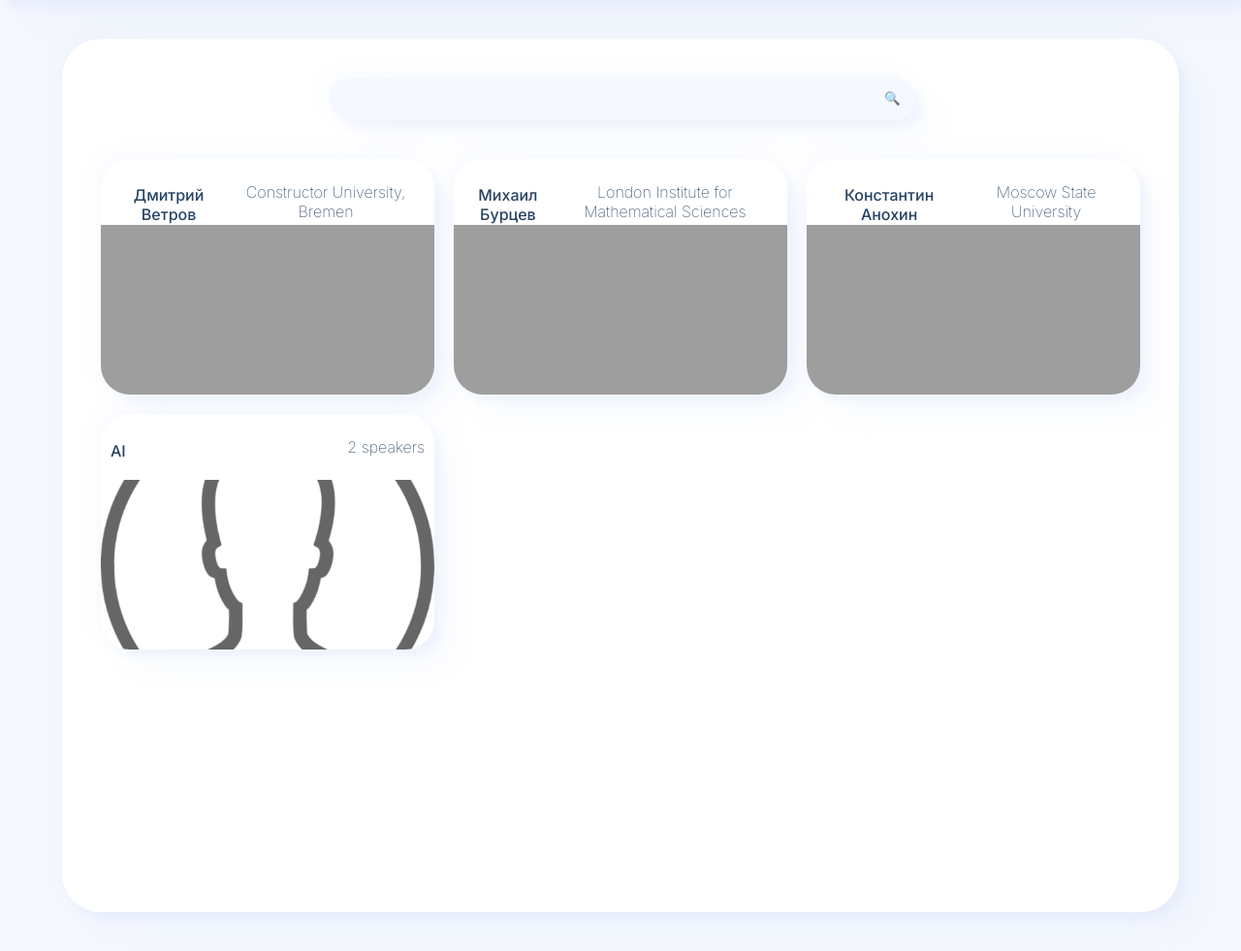
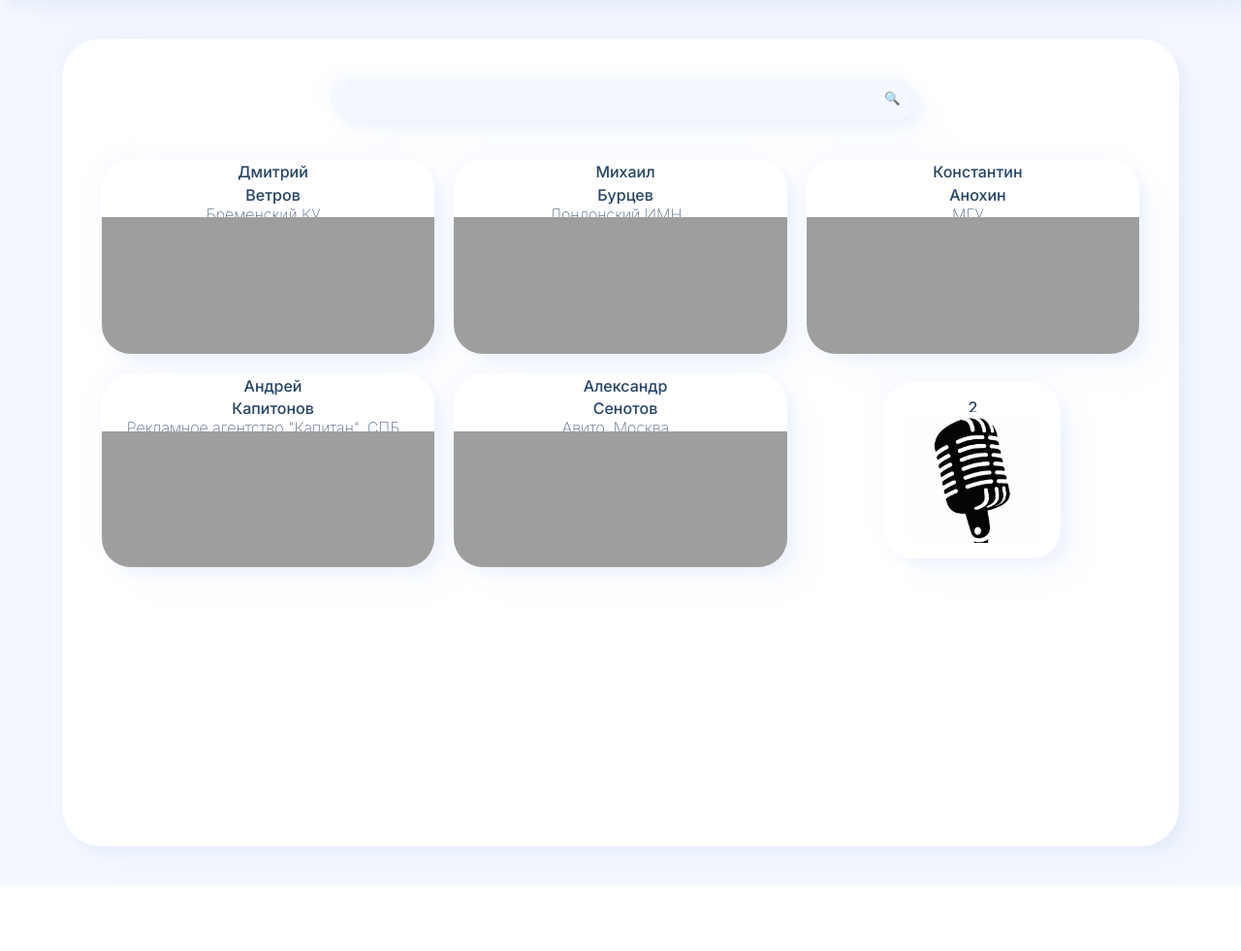
Before and after one commit to CrinGelele/ai_meetups_app, a Django app: page /speakers/ in a window 1280 px wide. Shown: the part 72-1053 px from the top of the page at 97% size. After the commit the page ends 975 px from the top, so only its background shows below. Run offline with Django 5.2, Linux system fonts and the light colour scheme.

Commit message:
Lab 1 fixes (in rip table)

```diff
--- a/speakers/static/css/base.css
+++ b/speakers/static/css/base.css
@@ -80,18 +80,50 @@
 
 .card-list {
     display: grid;
-    justify-content: center;
+    justify-items: center;
     padding-left: 2.5rem;
     padding-right: 2.5rem;
     grid-template-columns: repeat(3, minmax(0, 1fr));
-    grid-template-rows: repeat(2, 33%);
+    grid-template-rows: repeat(2, 30%);
     gap: 1.25rem;
+
+    .meetup-card {
+        margin-top: auto;
+        margin-bottom: auto;
+        display: flex;
+        flex-direction: column;
+        height: 150px;
+        width: 150px;
+        overflow: hidden;
+        align-items: center;
+        background-color: white;
+        padding: 1rem;
+        border-radius: 30px;
+        box-shadow: -6px -6px 20px rgba(186, 202, 247, .1), 24px 24px 30px rgba(209, 220, 250, .12), 8px 8px 8px rgba(163, 184, 245, .1);
+
+        .speakers-counter {
+            height: 10%;
+            width: 90%;
+            margin: 0;
+            text-align: center;
+            font-family: "Inter", sans-serif;
+            font-weight: 500;
+            font-style: normal;
+        }
+
+        img {
+            width: 90%; /* Ширина изображений */
+            height: 90%; /* Высота изображении */
+            object-fit: fill;
+        }
+    }
 
     .speaker-card {
         display: flex;
         flex-direction: column;
         overflow: hidden;
-        padding-top: 1.5rem;
+        width: 100%;
+        height: 100%;
         align-items: center;
         background-color: white;
         border-radius: 30px;
@@ -99,13 +131,14 @@
 
         img {
             width: 100%; /* Ширина изображений */
-            height: 80%; /* Высота изображении */
+            height: 70%; /* Высота изображении */
             object-fit: cover;
         }
 
         .text-container {
             display: flex;
-            height: 20%;
+            flex-direction: column;
+            height: 30%;
             width: 100%;
             text-align: center;
             justify-content: space-between;
--- a/speakers/templates/speakers/speaker_cards.html
+++ b/speakers/templates/speakers/speaker_cards.html
@@ -5,26 +5,24 @@
 {% block content %}
     <div class="search-container">
         <form method="get" action="/speakers/">
-            <input type="text" name="srch" value="{{srch}}">
+            <input type="text" name="speaker_name_to_find" value="{{speaker_name_to_find}}">
             <button type="submit" class="search-btn">&#128269;</button>
         </form>
     </div>
     <div class="card-list">
         {% for key, value in speakers.items %}
-            <div class="speaker-card" onclick="location.href='page/?speaker_id={{key}}'";>
+            <div class="speaker-card" onclick="location.href='{% url 'speaker_page' key %}'";>
                 <div class="text-container">
-                    <p class="primary-text"> {{value.name}} {{value.surname}}</p>
+                    <p class="primary-text">{{value.name}}</p>
+                    <p class="primary-text">{{value.surname}}</p>
                     <p class="secondary-text">{{value.short_disc}}</p>
                 </div>
                 <img src="{{value.img_url}}" alt="speaker">
             </div>
         {% endfor %}
-        <div class="speaker-card" onclick="location.href='meetup/?meetup_id={{current_meetup_id}}'";>
-            <div class="text-container">
-                <p class="primary-text">{{meetup.topic}}</p>
-                <p class="secondary-text">{{speakers_quantity}} speakers</p>
-            </div>
-            <img src="{% static "img/default-speaker.png" %}" alt="speaker">
+        <div class="meetup-card" onclick="location.href='{% url 'meetup_page' current_meetup_id %}'";>
+            <p class="speakers-counter">{{speakers_quantity}}</p>
+            <img src="{% static "img/meetup_icon.jpg" %}" alt="meetup_icon">
         </div>
     </div>
 {% endblock %}
--- a/speakers/templates/speakers/speaker_page.html
+++ b/speakers/templates/speakers/speaker_page.html
@@ -8,7 +8,7 @@
             <p class="primary-text">{{speaker_info.name}} {{speaker_info.surname}}</p>
             <p class="secondary-text">{{speaker_info.short_disc}}</p>
             <p class="info-text">{{speaker_info.long_disc}}</p>
-                <button class="submit_btn">Submit</button>
+                <button class="submit_btn">Пригласить</button>
         </div>
         <img src="{{ speaker_info.img_url }}" alt="speaker">
     </div>
--- a/speakers/urls.py
+++ b/speakers/urls.py
@@ -3,7 +3,7 @@
 from . import views
 
 urlpatterns = [
-    path("", views.speakers_menu),
-    path("page/", views.speaker_page),
-    path("meetup/", views.meetup_page)
+    path("", views.speakers_menu, name='speakers_menu_page'),
+    path("page/<int:speaker_id>/", views.speaker_page, name='speaker_page'),
+    path("meetup/<int:meetup_id>/", views.meetup_page, name='meetup_page')
 ]
--- a/speakers/views.py
+++ b/speakers/views.py
@@ -7,73 +7,82 @@
     1: {
        'name': 'Дмитрий',
        'surname': 'Ветров',
-       'short_disc': 'Constructor University, Bremen',
-       'long_disc': 'К.ф.-м.н., профессор компьютерных наук в Constructor University, Bremen, профессор компьютерных наук в Высшей Школе Экономики',
+       'short_disc': 'Бременский КУ',
+       'long_disc': 'К.ф.-м.н., профессор компьютерных наук в Бременском Конструкторском Университете, профессор компьютерных наук в Высшей Школе Экономики',
        'img_url': 'http://localhost:9000/speakers-img-storage/dmitry_vetrov.jpg'
     },
     2: {
        'name': 'Михаил',
        'surname': 'Бурцев',
-       'short_disc': 'London Institute for Mathematical Sciences',
+       'short_disc': 'Лондонский ИМН',
        'long_disc': 'Является стипендиантом им. Ландау в Лондонском Институте Математических Наук. Ранее был научным руководителем Научно-исследовательского института Искусственного Интеллекта, а также руководителем лаборатории нейронных сетей и глубокого обучения МФТИ. Под его руководством была разработана платформа диалогового искусственного интеллекта DeepPavlov.',
        'img_url': 'http://localhost:9000/speakers-img-storage/mikhail_burtsev.jpg'
     },
     3: {
        'name': 'Константин',
        'surname': 'Анохин',
-       'short_disc': 'Moscow State University',
+       'short_disc': 'МГУ',
        'long_disc': 'Академик РАН, руководитель научно-образовательной школы «Мозг, когнитивные системы, искусственный интеллект», директор Института перспективных исследований мозга МГУ имени М.В.Ломоносова, заведующий лабораторией нейробиологии памяти НИИ нормальной физиологии имени П.К.Анохина.',
        'img_url': 'http://localhost:9000/speakers-img-storage/konstantin_anokhin.jpg'
+    },
+    4: {
+       'name': 'Андрей',
+       'surname': 'Капитонов',
+       'short_disc': 'Рекламное агентство "Капитан", СПБ',
+       'long_disc': 'Бесплатные лиды с Яндекс Карты.- Геолокация рулит. Яндекс Карты и Яндекс Бизнес. Как мы сделали ROMI 4300% по стоматологии. Ответы на вопросы.Социальные сети и мессенджерыО СПИКЕРЕАндрей Капитонов ⁃ Рекламное агентство «Капитан». Официальный партнер Яндекс.Бизнес. https://businessonmaps.pro – Спикер выставок «РИДО», «Реклама», «Мир детства», «ПетерФуд», “ProdExpo”. Конференциях «Суровый Питерский SMM», РБК «Предпринимательский класс 2.0», “Merge” и других. ⁃ Печатался в изданиях: Forbes, Российская газета, Деловой Петербург, Пресс-служба, Новинки рекламы, Аргументы и факты, Ведомости, Коммерсант, Мойка 78, Собесендник.ру, На Невском, Коммерческий директор, Своё дело плюс и т.д. ⁃ Телесюжеты: Первый канал, 78 канал, Телеканал 360, ТВ Санкт-Петербург, РазТВ, Россия-1, ТВ Мир.',
+       'img_url': 'http://localhost:9000/speakers-img-storage/andrey_kapitonov.jpg'
+    },
+    5: {
+       'name': 'Александр',
+       'surname': 'Сенотов',
+       'short_disc': 'Авито, Москва',
+       'long_disc': 'Бывший юрист с 9-летним стажем; 6 лет в управлении IT продуктами: был продактом, лидом, CPO (МТС, Сбер, WASD.TV (http://wasd.tv/)); Создавал продукты в корпорации с нуля, растил команды, выгонял токсиков и сам создавал токсичные условия, выстраивал процессы дискавери, деливери, work-life balance, а еще — пищевое поведение своих котов; Развивал сервисы для создателей контента и геймеров. Был ментором для талантливых девушек в проекте Women in Tech.',
+       'img_url': 'http://localhost:9000/speakers-img-storage/alexander_senotov.jpg'
     }
 }
 
-meetups = {
-    1: {
+meetups = [
+    {
+        'id': 1,
         'date': '2024-10-03',
         'topic': 'AI',
+        'speakers': [{'id': 1, 'approx_perfomance_duration': 30}, {'id': 3, 'approx_perfomance_duration': 45}]
     }
-}
-
-meetups_speakers = {
-    1: {
-        'meetup_id': 1,
-        'speaker_id': 1,
-    },
-    2: {
-        'meetup_id': 1,
-        'speaker_id': 3,
-    }
-}
+]
 
 current_meetup_id = 1
 
 def speakers_menu(request):
-    srch = request.GET.get('srch')
+    speaker_name_to_find = request.GET.get('speaker_name_to_find')
     speakers_quantity = 0
     speakers_to_go = {}
-    for value in meetups_speakers.values():
-        if value['meetup_id'] == current_meetup_id:
-            speakers_quantity += 1
-    if not srch:
+    for meetup in meetups:
+        if meetup['id'] == current_meetup_id:
+            current_meetup = meetup
+            speakers_quantity = len(meetup['speakers'])
+            break
+    if not speaker_name_to_find:
         speakers_to_go = speakers
     else:
         for key, value in speakers.items():
-            if srch in value['name'] or srch in value['surname']:
+            if speaker_name_to_find in value['name'] or speaker_name_to_find in value['surname']:
                 speakers_to_go[key] = value
-    context = {'speakers': speakers_to_go, 'current_meetup_id': current_meetup_id, 'meetup': meetups[current_meetup_id],
-               'speakers_quantity': speakers_quantity, 'srch': '' if not srch else srch}
+    context = {'speakers': speakers_to_go, 'current_meetup_id': current_meetup_id, 'meetup': current_meetup,
+               'speakers_quantity': speakers_quantity, 'speaker_name_to_find': '' if not speaker_name_to_find else speaker_name_to_find}
     return render(request, 'speakers/speaker_cards.html', context)
 
-def speaker_page(request):
-    speaker_id = int(request.GET.get('speaker_id'))
+def speaker_page(request, speaker_id):
     context = {'speaker_info': speakers[speaker_id]}
     return render(request, 'speakers/speaker_page.html', context)
 
-def meetup_page(request):
-    meetup_id = int(request.GET.get('meetup_id'))
+def meetup_page(request, meetup_id):
     speakers_list = {}
-    for key, value in meetups_speakers.items():
-        if value['meetup_id'] == meetup_id:
-            speakers_list[key] = speakers[value['speaker_id']]
-    context = {'meetup_id': meetup_id, 'meetup_info': meetups[meetup_id], 'speakers_list': speakers_list}
+    for meetup in meetups:
+        if meetup['id'] == meetup_id:
+            current_meetup = meetup
+            for speaker in meetup['speakers']:
+                speakers_list[speaker['id']] = {'speaker': speakers[speaker['id']],
+                                                'approx_perfomance_duration': speaker['approx_perfomance_duration']}
+            break
+    context = {'meetup_id': meetup_id, 'meetup_info': current_meetup, 'speakers_list': speakers_list}
     return render(request, 'speakers/meetup_page.html', context)
```
Also changed, not shown: other parts of speakers/static/css/base.css (+29 -0 lines), speakers/templates/speakers/meetup_page.html (+7 -2 lines), speakers/static/img/meetup_icon.jpg (added).
